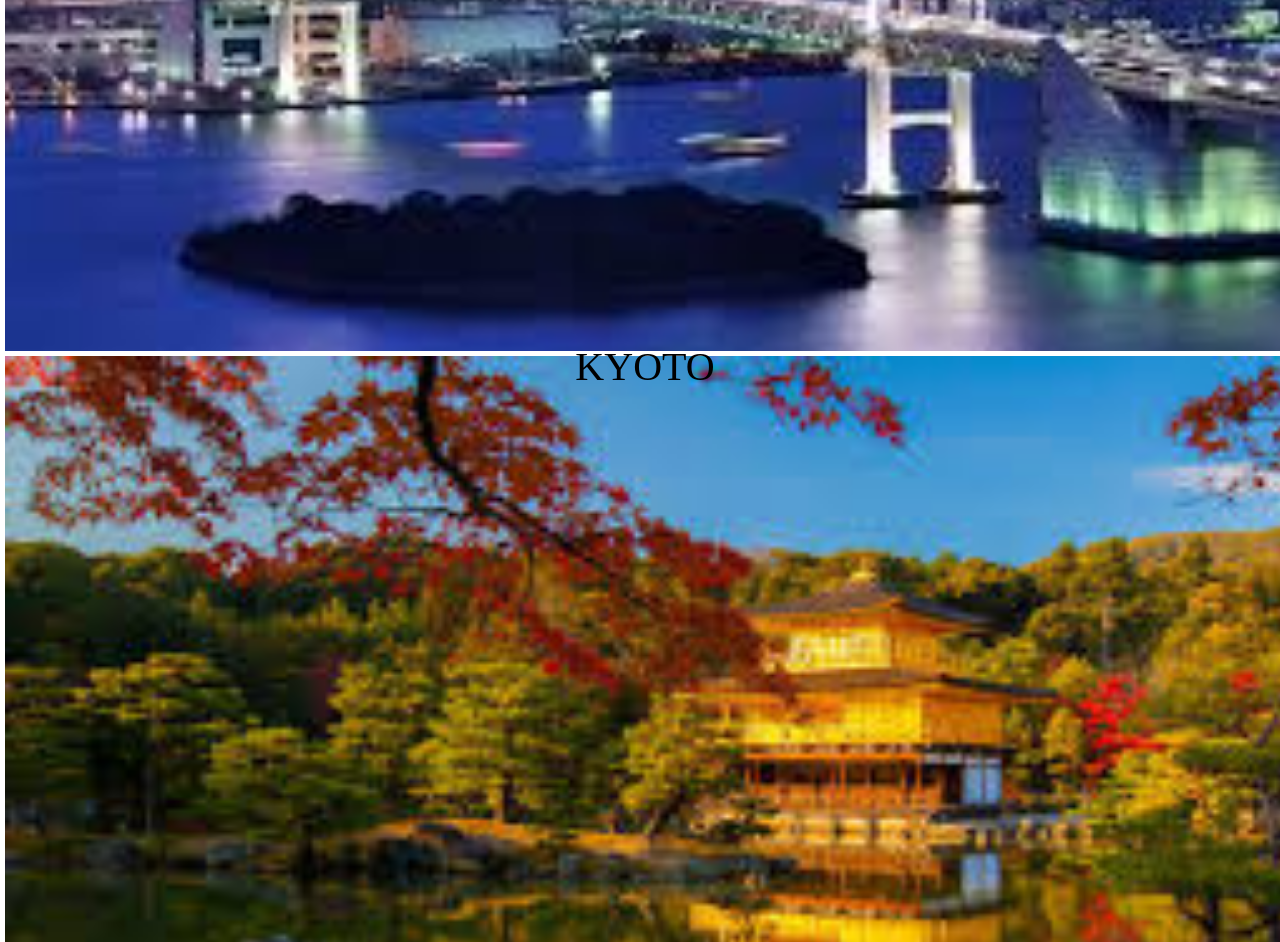
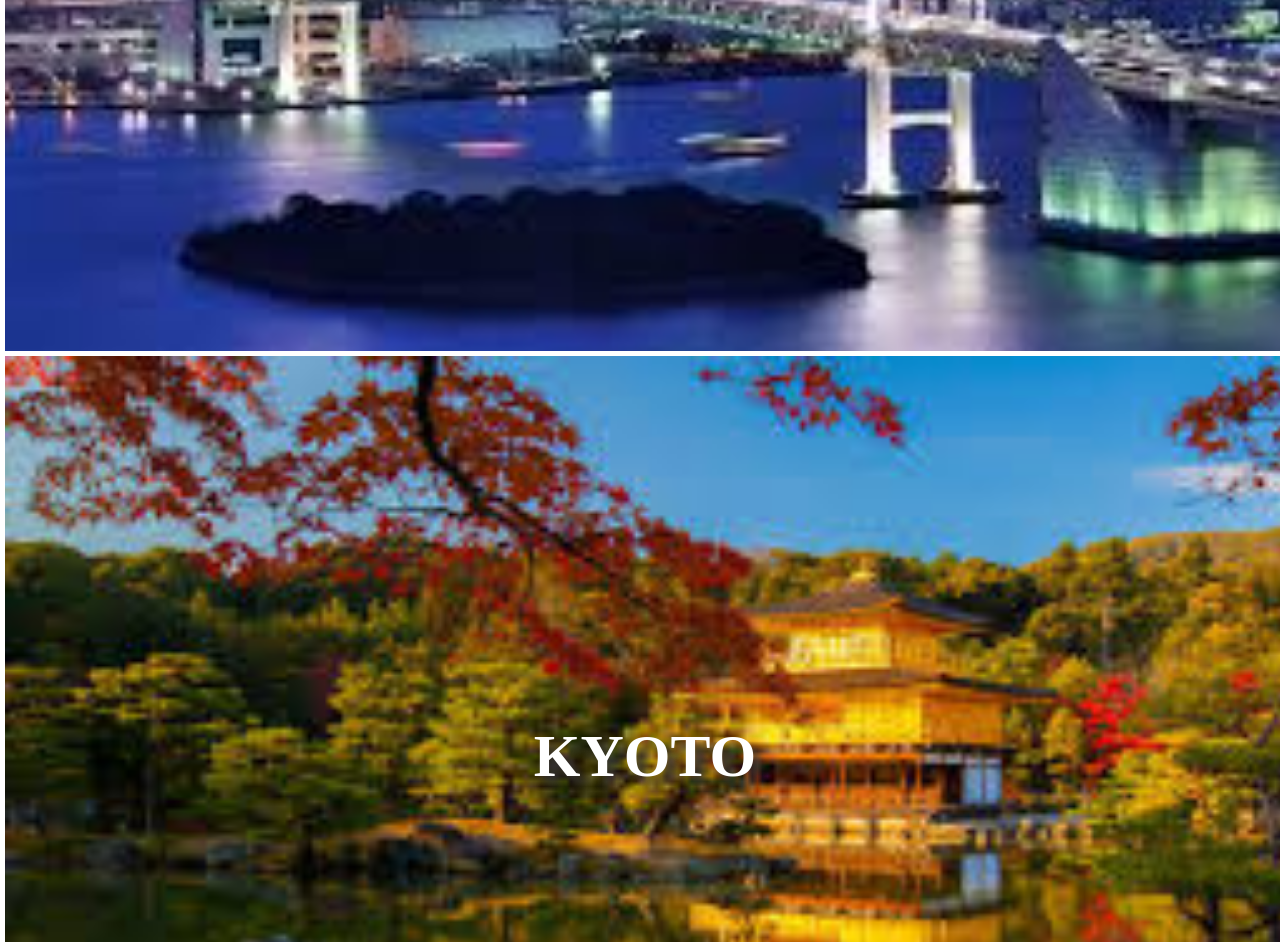
Before and after one commit to davide-amabile/htmlcss-airbnb, a plain HTML site: page index.html in a window 1280 px wide. Shown: the part 454-1396 px from the top of the page. Drawn offline with Linux system fonts and the light colour scheme.

Commit message:
shadow text and 3rd photo

```diff
--- a/css/style.css
+++ b/css/style.css
@@ -12,21 +12,29 @@
   position:relative;
   padding: 10px;
   margin: 5px;
+  background-color: rgba(0, 0, 0, 0.5);
 }
 /* prima foto */
 .tokyo {
   background-image: url("../img/tokyo.jpeg");
 }
 /* nome citta */
-.name {
+h1 {
   position: absolute;
-  top: : 50%;
-  left : 50%;
+  top: 50%;
+  left: 50%;
   transform: translate(-50%, -50%);
-  font-size: 40px;
+  font-size: 60px;
+  color: #ffffff;
+  text-shadow: 8px 8px 10px #333;
 }
 
 /* seconda foto */
 .kyoto {
   background-image: url("../img/kyoto.jpeg");
 }
+
+/* terza foto */
+.osaka {
+  background-image: url("../img/osaka.jpeg");
+}
--- a/index.html
+++ b/index.html
@@ -8,18 +8,22 @@
   <body>
     <!-- primo sfondo -->
     <div class="city tokyo">
-      <div class="name">
+      <h1>
         TOKYO
-      </div>
+      </h1>
 
     </div>
      <!-- secondo sfondo -->
     <div class="city kyoto">
-      <div class="name">
+      <h1>
         KYOTO
-      </div>
-
+      </h1>
     </div>
+    <!-- terzo sfodo -->
+    <div class="city osaka">
+      <h1>
+        OSAKA
+      </h1>
 
   </body>
 </html>
```
